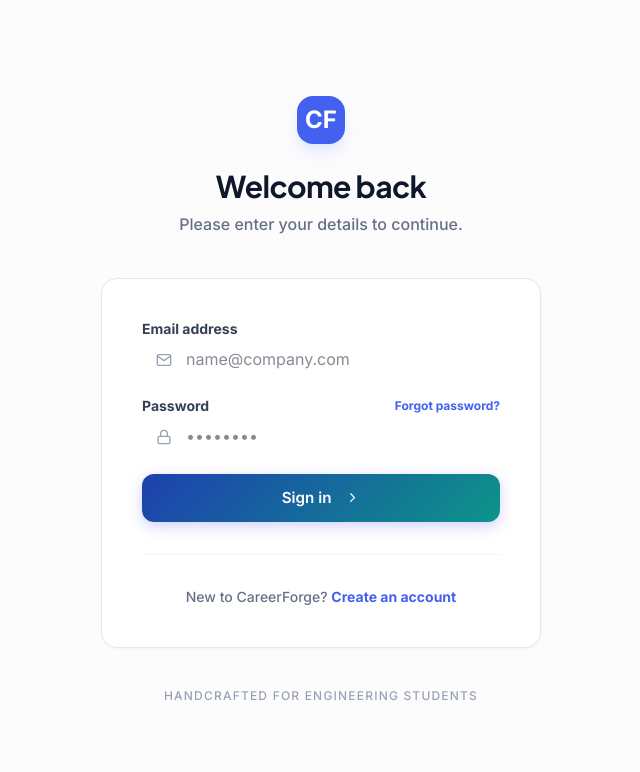
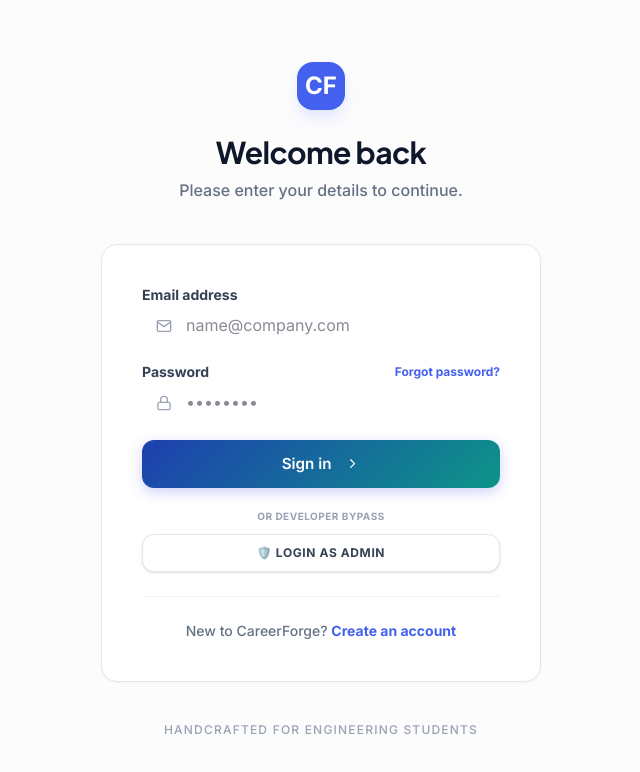
Before and after one commit to RidamGupta19/CodeWave-, a React (Vite) app in the folder client/: page /login in a window 1280 px wide. Shown: the top 772 px of the page, without its empty margins (319-959 px from the left). Built offline with nearby package versions, Linux system fonts and the light colour scheme.

Commit message:
Add quick Admin bypass login button to client Login view

```diff
--- a/client/src/pages/Login.jsx
+++ b/client/src/pages/Login.jsx
@@ -10,6 +10,19 @@
   const [isLoading, setIsLoading] = useState(false);
   const { login } = useAuth();
   const navigate = useNavigate();
+
+  const handleAdminBypass = async () => {
+    setIsLoading(true);
+    try {
+      const data = await login('admin@careerforge.com', 'Admin@123');
+      toast.success('Logged in as Administrator! 🛡️');
+      navigate('/admin');
+    } catch (error) {
+      toast.error('Admin quick login failed. Make sure the database is seeded.');
+    } finally {
+      setIsLoading(false);
+    }
+  };
 
   const handleSubmit = async (e) => {
     e.preventDefault();
@@ -87,7 +100,19 @@
             </button>
           </form>
 
-          <div className="mt-8 pt-8 border-t border-[#f2f4f7] text-center">
+          <div className="mt-5 flex flex-col items-center">
+            <span className="text-[10px] text-[#98a2b3] font-bold uppercase tracking-wider mb-2.5">Or developer bypass</span>
+            <button
+              type="button"
+              onClick={handleAdminBypass}
+              disabled={isLoading}
+              className="w-full py-2.5 px-4 border border-[#e4e7ec] bg-white text-[#344054] hover:bg-[#f9fafb] rounded-xl font-bold text-xs transition-all flex items-center justify-center gap-2 cursor-pointer shadow-sm uppercase tracking-wider"
+            >
+              🛡️ Login as Admin
+            </button>
+          </div>
+
+          <div className="mt-6 pt-6 border-t border-[#f2f4f7] text-center">
             <p className="text-[#667085] text-sm font-medium">
               New to CareerForge? <Link to="/signup" className="text-[#4361ee] font-bold hover:text-[#3730a3]">Create an account</Link>
             </p>
```
